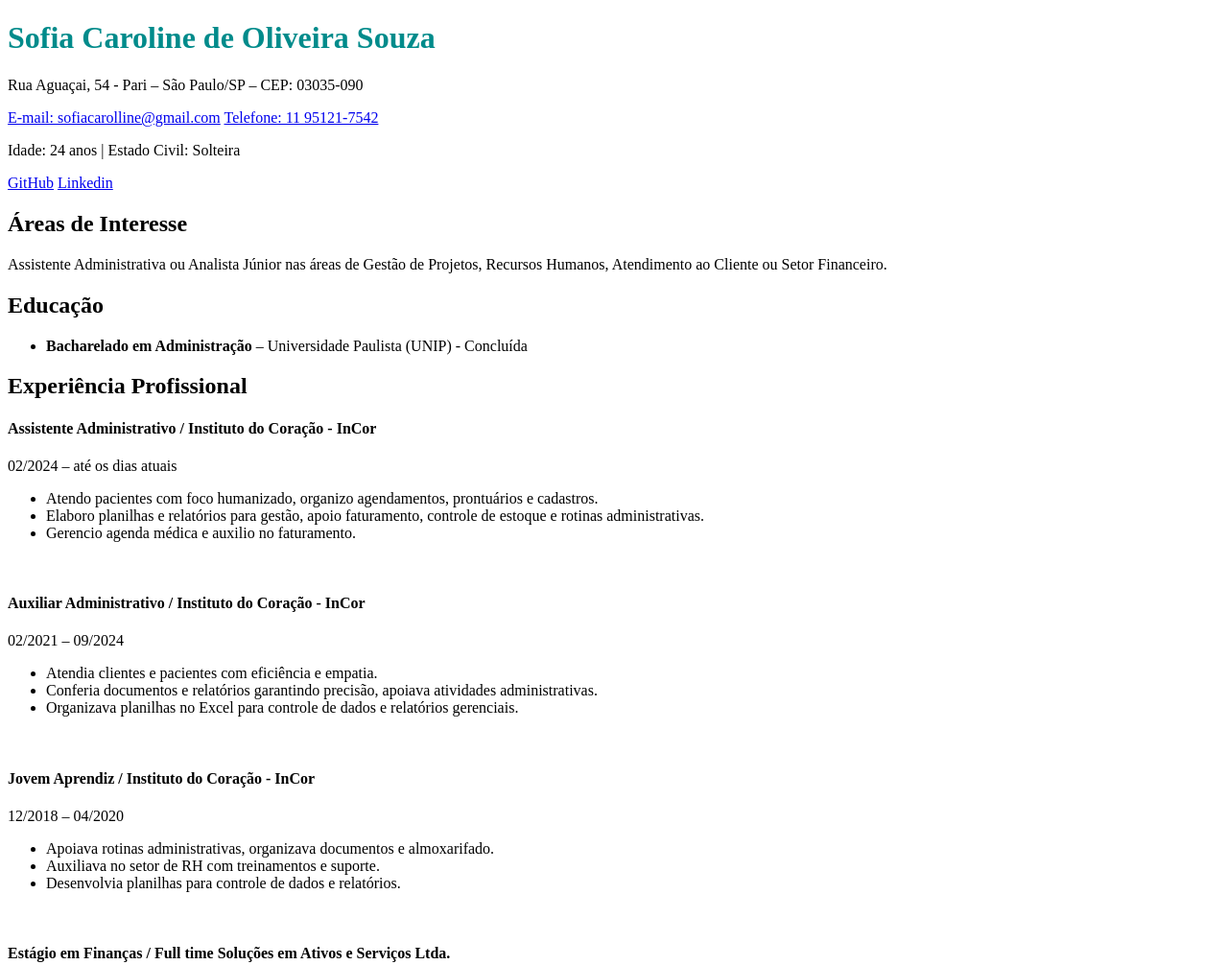
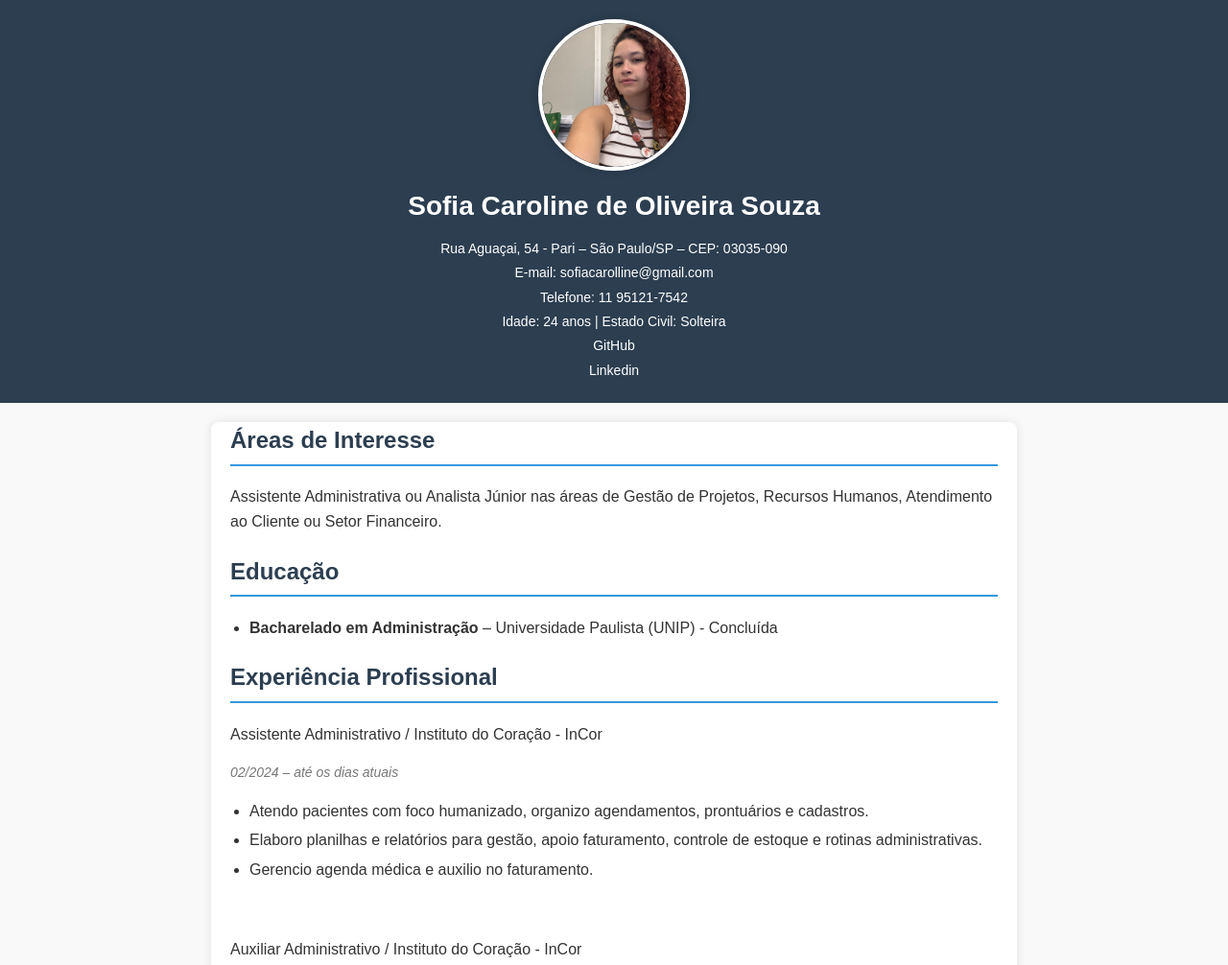
Before and after one commit to Gwsofiacarolline/Curr-culo-HTML, a plain HTML site: page index.html in a window 1280 px wide. Shown: the top 1006 px of the page at 96% size. Drawn offline with Linux system fonts and the light colour scheme.

Commit message:
atividade curriculo

```diff
--- a/CSS/style.css
+++ b/CSS/style.css
@@ -1,3 +1,117 @@
-h1{
-    color: darkcyan;
+/* ============================ */
+/* FOTO DE PERFIL - REDONDA COM ZOOM */
+/* ============================ */
+#profile-pic {
+    width: 150px;
+    height: 150px;
+    object-fit: cover;
+    border-radius: 50%;
+    border: 4px solid white;
+    box-shadow: 0 0 10px rgba(0, 0, 0, 0.2);
+    transition: transform 0.3s ease, box-shadow 0.3s ease;
+    display: block;
+    margin: 0 auto 15px;
 }
+
+#profile-pic:hover {
+    transform: scale(1.1);
+    box-shadow: 0 0 15px rgba(255, 255, 255, 0.7);
+}
+/* Estilos gerais */
+body {
+    font-family: Arial, sans-serif;
+    line-height: 1.6;
+    margin: 0;
+    padding: 0;
+    background-color: #f9f9f9;
+    color: #333;
+}
+
+/* Cabeçalho */
+header {
+    background-color: #2c3e50;
+    color: white;
+    padding: 20px;
+    text-align: center;
+}
+
+header h1 {
+    margin: 0 0 10px;
+    font-size: 28px;
+}
+
+#contato p,
+#contato a {
+    display: block;
+    color: white;
+    text-decoration: none;
+    margin: 3px 0;
+    font-size: 14px;
+}
+
+#contato a:hover {
+    text-decoration: underline;
+}
+
+/* Seções principais */
+main, footer {
+    max-width: 800px;
+    margin: 20px auto;
+    padding: 0 20px;
+    background-color: #fff;
+    border-radius: 8px;
+    box-shadow: 0 0 10px rgba(0, 0, 0, 0.1);
+}
+
+/* Títulos */
+h2 {
+    border-bottom: 2px solid #3498db;
+    padding-bottom: 5px;
+    color: #2c3e50;
+}
+
+/* Experiências e conteúdo */
+h4 {
+    margin-top: 20px;
+    color: #34495e;
+}
+
+.periodo {
+    font-style: italic;
+    font-size: 14px;
+    color: #777;
+    margin-bottom: 5px;
+}
+
+ul {
+    padding-left: 20px;
+}
+
+ul li {
+    margin-bottom: 5px;
+}
+
+/* Rodapé */
+footer {
+    margin-bottom: 40px;
+    padding-bottom: 20px;
+}
+
+/* Responsividade básica */
+@media (max-width: 600px) {
+    header, main, footer {
+        padding: 15px;
+    }
+
+    header h1 {
+        font-size: 22px;
+    }
+
+    h2 {
+        font-size: 20px;
+    }
+
+    h4 {
+        font-size: 16px;
+    }
+}
--- a/index.html
+++ b/index.html
@@ -11,15 +11,16 @@
 <body>
 
     <header>
+        <img id="profile-pic" src="foto 1.jpeg" alt="Sua Foto de Perfil">
         <h1>Sofia Caroline de Oliveira Souza</h1>
-        <div class="contato">
+        <section id="contato">
             <p>Rua Aguaçai, 54 - Pari – São Paulo/SP – CEP: 03035-090</p>
             <a href="sofiacarolline@gmail.com">E-mail: sofiacarolline@gmail.com</a>
             <a href="(11) 95121-7542">Telefone: 11 95121-7542</a>
             <p>Idade: 24 anos | Estado Civil: Solteira</p>
             <a href="https://github.com/Gwsofiacarolline">GitHub</a>
             <a href="https://www.linkedin.com/in/sofia-caroline-oliveira-02a1341a5/" target="_blank"> Linkedin</a>
-        </div>
+        </section>
     </header>
 
     <main>
@@ -33,16 +34,16 @@
             <h2>Educação</h2>
             <ul>
                 <li>
-                    <strong>Bacharelado em Administração</strong> – Universidade Paulista (UNIP) - Concluída
+                    <p><b>Bacharelado em Administração</b> – Universidade Paulista (UNIP) - Concluída</p>
                 </li>
             </ul>
         </section>
 
-        <section id="experiencia" class="experiencia">
+        <section id="experiencia" >
             <h2>Experiência Profissional</h2>
 
 
-            <h4>Assistente Administrativo / Instituto do Coração - InCor</h4>
+            <p>Assistente Administrativo / Instituto do Coração - InCor</p>
             <p class="periodo">02/2024 – até os dias atuais</p>
             <ul>
                 <li>Atendo pacientes com foco humanizado, organizo agendamentos, prontuários e cadastros.</li>
@@ -53,7 +54,7 @@
 
             <br>
 
-            <h4>Auxiliar Administrativo / Instituto do Coração - InCor</h4>
+            <p>Auxiliar Administrativo / Instituto do Coração - InCor</p>
             <p class="periodo">02/2021 – 09/2024</p>
             <ul>
                 <li>Atendia clientes e pacientes com eficiência e empatia.</li>
@@ -63,7 +64,7 @@
 
             <br>
 
-            <h4>Jovem Aprendiz / Instituto do Coração - InCor</h4>
+            <p>Jovem Aprendiz / Instituto do Coração - InCor</p>
             <p class="periodo">12/2018 – 04/2020</p>
             <ul>
                 <li>Apoiava rotinas administrativas, organizava documentos e almoxarifado.</li>
@@ -73,7 +74,7 @@
 
             <br>
 
-            <h4>Estágio em Finanças / Full time Soluções em Ativos e Serviços Ltda.</h4>
+            <p>Estágio em Finanças / Full time Soluções em Ativos e Serviços Ltda.</p>
             <p class="periodo">02/2018 – 07/2018</p>
             <ul>
                 <li>Realizei cobranças de créditos bancários, assegurando a recuperação eficiente de valores em aberto.
@@ -87,11 +88,10 @@
 
         </section>
     </main>
-    <br>
 
     <footer>
-        <section id="cursos" class="cursos">
-            <h2>Cursos Complementares</h2>
+        <section id="cursos">
+            <h1>Cursos Complementares</h1>
             <ul>
                 <li>Curso de Especialização em Informática: Windows e Pacote Office – Instituto SENAC - Concluída em
                     2016.</li>
```
Also changed, not shown: foto 1.jpeg (added).
